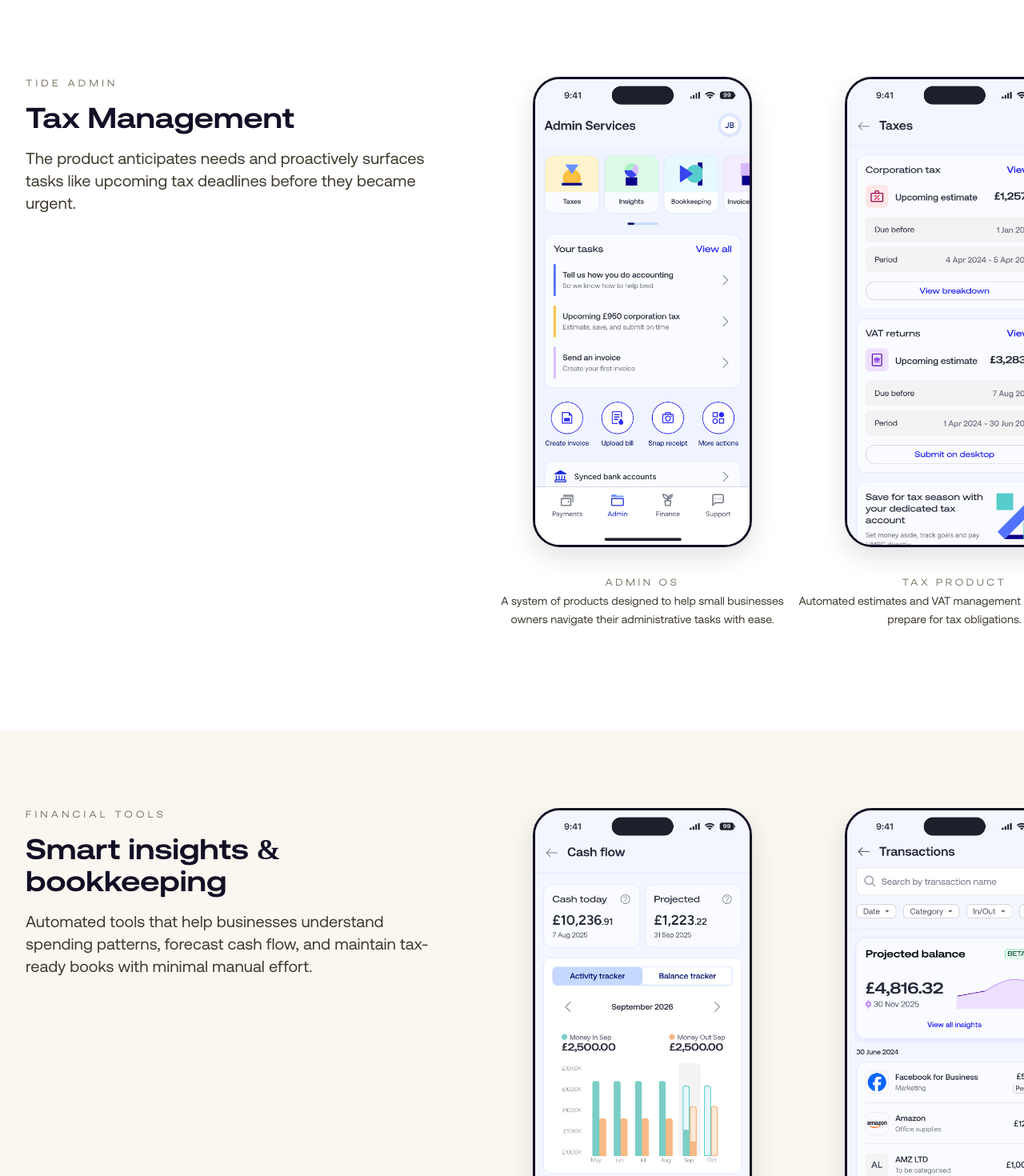
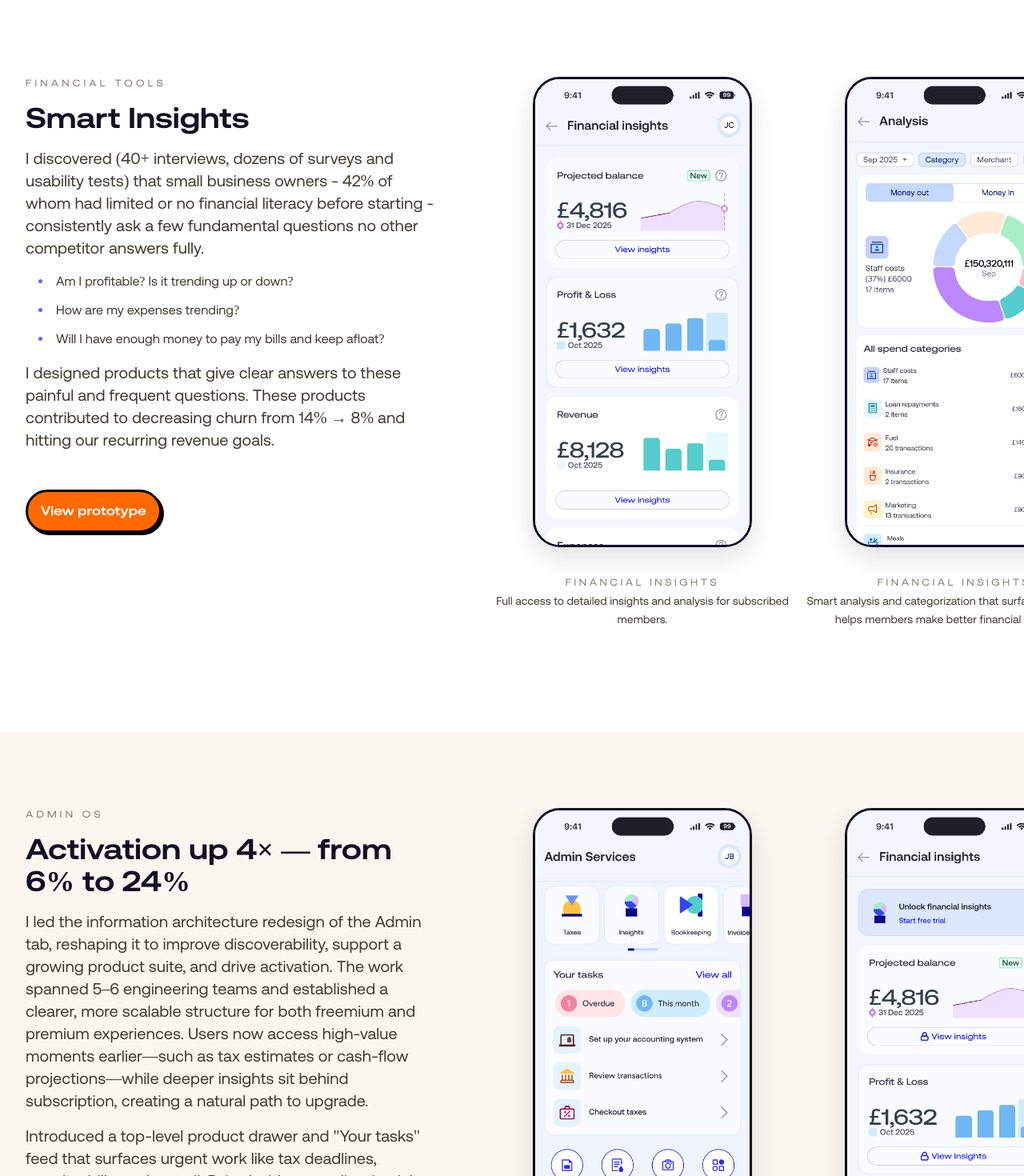
Before and after one commit to h8inc/portfolio, a React (Vite) app: page /tide in a window 1280 px wide. Shown: the part 1680-3150 px from the top of the page at 80% size. Built offline with nearby package versions, Linux system fonts and the light colour scheme.

Commit message:
Reorder Tide page sections and update Smart Insights with new description and CTA

```diff
--- a/src/pages/Tide.tsx
+++ b/src/pages/Tide.tsx
@@ -96,6 +96,22 @@ function Tide() {
   const additionalScreens = useMemo(
     () => [
       {
+        id: 'insights-subscribed',
+        eyebrow: 'Financial insights',
+        title: 'Subscribed state experience',
+        description: 'Full access to detailed insights and analysis for subscribed members.',
+        imageSrc: encodeURI('/assets/Insights-subscribed.png'),
+        imageAlt: 'Financial insights subscribed state'
+      },
+      {
+        id: 'insights',
+        eyebrow: 'Financial insights',
+        title: 'Smart analysis',
+        description: 'Smart analysis and categorization that surfaces trends and helps members make better financial decisions.',
+        imageSrc: encodeURI('/assets/Future-Insights-after-slice-5.png'),
+        imageAlt: 'Financial insights and spending analysis'
+      },
+      {
         id: 'cashflow',
         eyebrow: 'Cash flow',
         title: 'Track and forecast with confidence',
@@ -110,14 +126,6 @@ function Tide() {
         description: 'Comprehensive view of projected transactions and financial activity.',
         imageSrc: encodeURI('/assets/Transactions/Populated/projected.png'),
         imageAlt: 'Projected transactions view'
-      },
-      {
-        id: 'insights',
-        eyebrow: 'Financial insights',
-        title: 'Understand spending patterns',
-        description: 'Smart analysis and categorization that surfaces trends and helps members make better financial decisions.',
-        imageSrc: encodeURI('/assets/Future-Insights-after-slice-5.png'),
-        imageAlt: 'Financial insights and spending analysis'
       },
       {
         id: 'bookkeeping',
@@ -214,38 +222,37 @@ function Tide() {
         </div>
       </section>
 
-      {/* SIGNATURE SCREENS GALLERY */}
+      {/* SMART INSIGHTS */}
       <section className="w-full bg-white py-20 sm:py-24 overflow-x-clip">
-        <ScreenGallery
-          items={signatureScreens}
-          sectionEyebrow="Tide Admin"
-          sectionTitle="Tax Management"
-          sectionDescription="The product anticipates needs and proactively surfaces tasks like upcoming tax deadlines before they became urgent."
-          sectionCTA={{
-            label: "View case study",
-            href: "#",
-            show: false
-          }}
-        />
-      </section>
-
-      {/* ADDITIONAL SCREENS GALLERY */}
-      <section className="w-full bg-[#FAF7F0] py-20 sm:py-24 overflow-x-clip">
         <ScreenGallery
           items={additionalScreens}
           sectionEyebrow="Financial Tools"
-          sectionTitle="Smart insights & bookkeeping"
-          sectionDescription="Automated tools that help businesses understand spending patterns, forecast cash flow, and maintain tax-ready books with minimal manual effort."
+          sectionTitle="Smart Insights"
+          sectionDescription={
+            <div>
+              <p className="mb-4">
+                I discovered (40+ interviews, dozens of surveys and usability tests) that small business owners - 42% of whom had limited or no financial literacy before starting - consistently ask a few fundamental questions no other competitor answers fully.
+              </p>
+              <ul className="list-disc list-inside space-y-3 text-sm sm:text-base text-[#3F3A2F] pl-4 list-bullet-accent mb-4" style={{ fontFamily: 'Aeonik' }}>
+                <li>Am I profitable? Is it trending up or down?</li>
+                <li>How are my expenses trending?</li>
+                <li>Will I have enough money to pay my bills and keep afloat?</li>
+              </ul>
+              <p>
+                I designed products that give clear answers to these painful and frequent questions. These products contributed to decreasing churn from 14% → 8% and hitting our recurring revenue goals.
+              </p>
+            </div>
+          }
           sectionCTA={{
-            label: "Explore features",
-            href: "#",
-            show: false
+            label: "View prototype",
+            href: "https://tide-mocks.netlify.app/cash-flow",
+            show: true
           }}
         />
       </section>
 
       {/* ADMIN OS & PREMIUM FEATURES */}
-      <section className="w-full bg-white py-20 sm:py-24 overflow-x-clip">
+      <section className="w-full bg-[#FAF7F0] py-20 sm:py-24 overflow-x-clip">
         <ScreenGallery
           items={[
             {
@@ -300,6 +307,21 @@ function Tide() {
           }}
         />
       </section>
+
+      {/* TAX MANAGEMENT */}
+      <section className="w-full bg-white py-20 sm:py-24 overflow-x-clip">
+        <ScreenGallery
+          items={signatureScreens}
+          sectionEyebrow="Tide Admin"
+          sectionTitle="Tax Management"
+          sectionDescription="The product anticipates needs and proactively surfaces tasks like upcoming tax deadlines before they became urgent."
+          sectionCTA={{
+            label: "View case study",
+            href: "#",
+            show: false
+          }}
+        />
+      </section>
     </GradientBackground>
   );
 }
```
Also changed, not shown: public/assets/Insights-subscribed.png (added).
